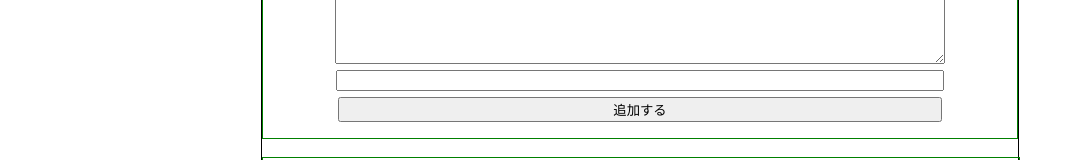
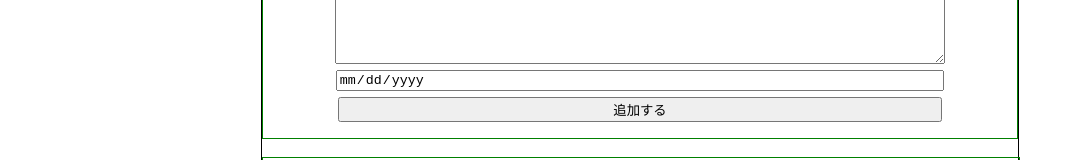
Before and after one commit to YuukiTerui/TodoAppWithVue, a Vue app in the folder todoapp/: page / in a window 1280 px wide. Shown: the part 193-353 px from the top of the page, without its empty margins (0-1074 px from the left). Built offline with nearby package versions, Linux system fonts and the light colour scheme.

Commit message:
期限設定時に日付が表示されるように修正．

```diff
--- a/todoapp/src/components/TodoAdd.vue
+++ b/todoapp/src/components/TodoAdd.vue
@@ -3,7 +3,7 @@
         <input type="text" id="title" class="todo-add-item" v-model="title" placeholder="タイトル" maxlength="32">
         <textarea id="memo" class="todo-add-item" v-model="note" placeholder="メモ"></textarea>
         <input type="date" id="limit" class="todo-add-item" v-model="limit" placeholder="期限">
-        <button id="add-button" class="todo-add-item" @click="onSubmitClick">追加する</button>
+        <button id="add-btn" class="todo-add-item" @click="onSubmitClick">追加する</button>
     </div>
 </template>
 
@@ -48,15 +48,20 @@ const onSubmitClick = () => {
     height: 50%;
 }
 
-#add-button {
+#limit {
     position: relative;
 }
 
-input[type=date]::-webkit-calendar-picker-indicator {
+#add-btn {
+}
 
+#limit::-webkit-calendar-picker-indicator {
+    position: absolute;
     width: 100%;
     height: 100%;
     opacity: 0;
+    cursor: pointer;
+
 }
 
 input[type=date]::-webkit-inner-spin-button {
```
